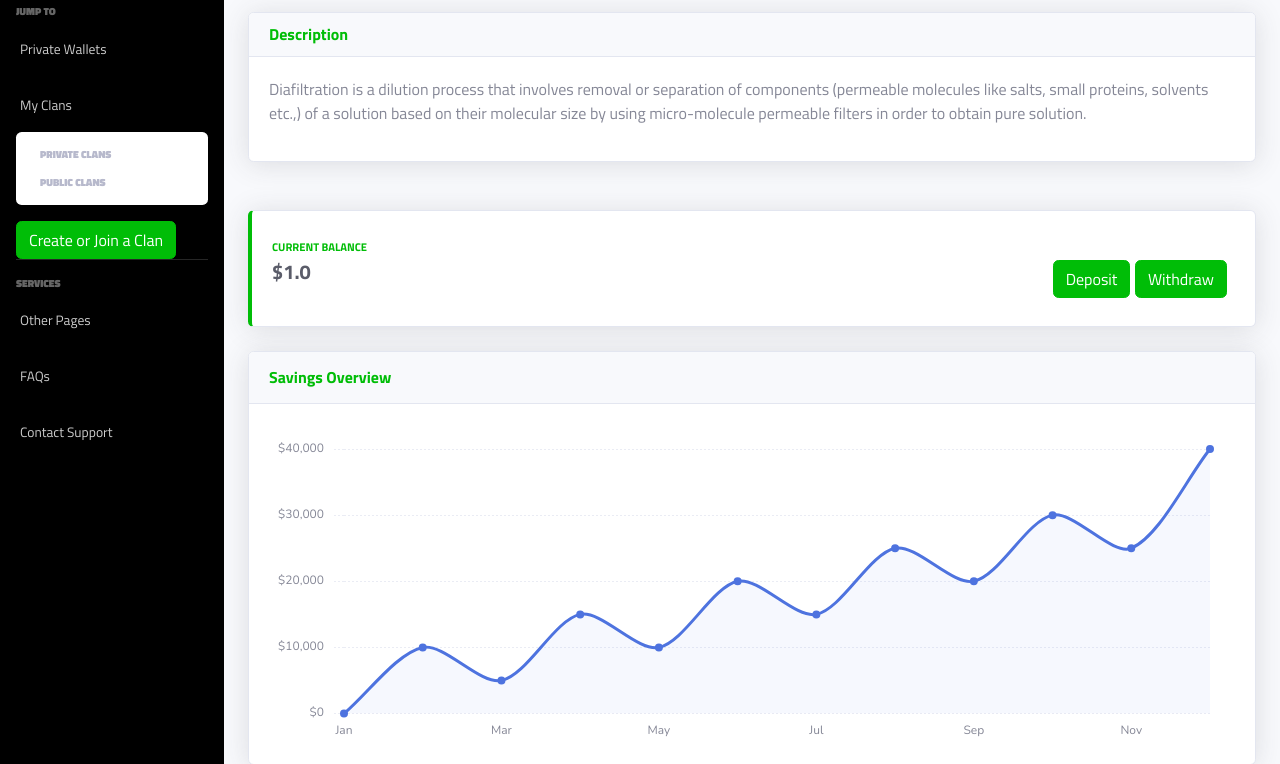
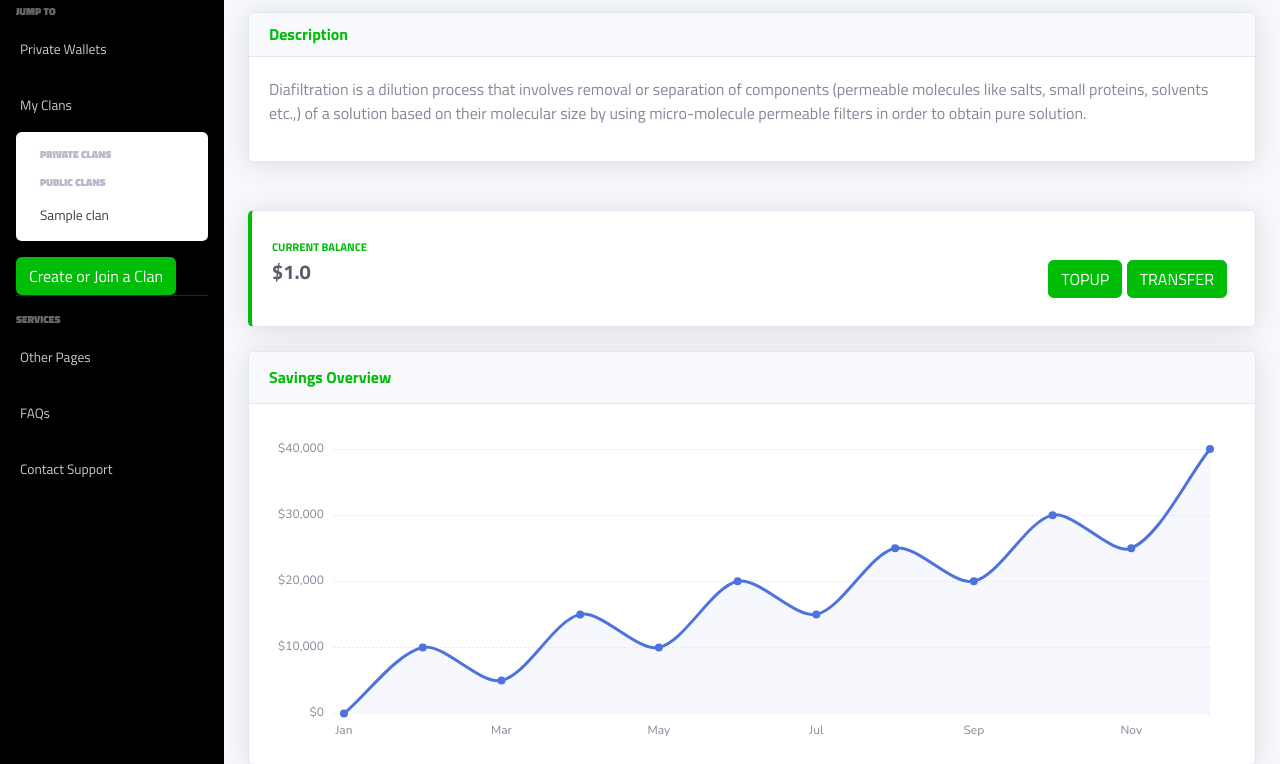
Before and after one commit to gorold/razer-grain, a Django app: a page that uses grain_site/wallet/templates/main/app_base.html in a window 1280 px wide, after a click on "My Clans". Shown: the part 140-904 px from the top of the page. Run offline with Django 3.2, Linux system fonts and the light colour scheme; a user stored in the database is signed in; tables that the repository leaves empty hold one stand-in row (values such as "Sample post"); some libraries are stand-ins or nearby versions.

Commit message:
more updates

```diff
--- a/grain_site/grain_site/urls.py
+++ b/grain_site/grain_site/urls.py
@@ -24,7 +24,7 @@ urlpatterns = [
     path('accounts/', include('django.contrib.auth.urls')),
     path('accounts/register/', views.register, name='register'),
     path('wallet/<slug:wslug>/', views.wallet, name='wallet'),
-    path('clan/<str:clanname>', views.clan, name='clan'),
+    path('clan/<slug:cslug>', views.clan, name='clan'),
     path('under_construction_template', views.under_construction, name='under_construction'),
     path('', views.main, name='home'),
 ] + static(settings.STATIC_URL, document_root=settings.STATIC_ROOT)
--- a/grain_site/wallet/forms.py
+++ b/grain_site/wallet/forms.py
@@ -26,10 +26,19 @@ class NewWalletForm(Form):
     name = forms.CharField(label='Name of new wallet', max_length=200, required=True)
     credit_card_number = forms.CharField(label='Credit Card Number', max_length=16, validators=[numerals], required=True)
 
-class TransactionForm(Form):
-    topup_value = forms.FloatField(min_value=0)
+class TopupForm(Form):
+    value = forms.FloatField(min_value=0)
+
 
     class Meta:
         widgets = {
             'topup_value': forms.NumberInput()
         }
+
+class TransferForm(Form):
+    value = forms.FloatField(min_value=0)
+    to_account = forms.CharField(label='Account', max_length=200, required=True)
+    class Meta:
+        widgets = {
+            'topup_value': forms.NumberInput()
+        }
--- a/grain_site/wallet/templates/main/app_base.html
+++ b/grain_site/wallet/templates/main/app_base.html
@@ -70,14 +70,14 @@
             {% for clan in clans %}
               {% if clan.public %}
               {% else %}
-                <a class="collapse-item" href="#">{{clan.clan_name}}</a>
+                <a class="collapse-item" href="{% url 'clan' cslug=clan.slug %}">{{clan.name}}</a>
               {% endif %}
             {% endfor %}
             <div class="collapse-divider"></div>
             <h6 class="collapse-header">Public Clans</h6>
             {% for clan in clans %}
                 {% if clan.public %}
-                  <a class="collapse-item" href="#">{{clan.clan_name}}</a>
+                  <a class="collapse-item" href="{% url 'clan' cslug=clan.slug %}">{{clan.name}}</a>
                 {% endif %}
             {% endfor %}
             <div class="collapse-divider"></div>
--- a/grain_site/wallet/templates/wallet/wallet_page.html
+++ b/grain_site/wallet/templates/wallet/wallet_page.html
@@ -41,8 +41,8 @@
                       <div class="text-xs font-weight-bold text-success text-uppercase mb-1">CURRENT BALANCE</div>
                       <div class="h5 mb-0 font-weight-bold text-gray-800">${{current_w.value}}
                         <div class=" float-right">
-                        <button class="btn btn-success" type="button" data-toggle="modal" data-target="#depositModalCenter">    Deposit    </button>
-                        <button class="btn btn-success" type="button" data-toggle="modal" data-target="#withdrawModalCenter">    Withdraw    </button>
+                        <button class="btn btn-success" type="button" data-toggle="modal" data-target="#depositModalCenter">    TOPUP    </button>
+                        <button class="btn btn-success" type="button" data-toggle="modal" data-target="#withdrawModalCenter">    TRANSFER    </button>
                         </div>
                       </div>
 
@@ -190,10 +190,17 @@
     <div class="modal-dialog modal-dialog-centered" role="document">
         <div class="modal-content">
             <div class="modal-header">
-                <h5 class="modal-title" id="exampleModalCenterTitle">Deposit into this Wallet</h5>
+                <h5 class="modal-title" id="exampleModalCenterTitle">Topup this Wallet</h5>
                 <button class="close" type="button" data-dismiss="modal" aria-label="Close"><span aria-hidden="true">×</span></button>
             </div>
-            <div class="modal-body">ORIGIN WALLET:()<br>DESTINATION WALLET: ()<br>VALUE: ()</div>
+            <div class="modal-body">
+              <!-- ORIGIN WALLET:()<br>DESTINATION WALLET: ()<br>VALUE: () -->
+              <form method="POST">
+                {% csrf_token %}
+                {{ topup.as_p }}
+                <button name="submit-topup" class="btn btn-success btn-user btn-block" type="submit">Top Up!</button>
+              </form>
+            </div>
             <div class="modal-footer"><button class="btn btn-secondary" type="button" data-dismiss="modal">Close</button><button class="btn btn-success" type="button">Deposit</button></div>
         </div>
     </div>
@@ -204,10 +211,17 @@
     <div class="modal-dialog modal-dialog-centered" role="document">
         <div class="modal-content">
             <div class="modal-header">
-                <h5 class="modal-title" id="exampleModalCenterTitle">Withdraw from this Wallet</h5>
+                <h5 class="modal-title" id="exampleModalCenterTitle">Transfer from this Wallet</h5>
                 <button class="close" type="button" data-dismiss="modal" aria-label="Close"><span aria-hidden="true">×</span></button>
             </div>
-            <div class="modal-body">ORIGIN WALLET:()<br>DESTINATION WALLET: ()<br>VALUE: ()</div>
+            <div class="modal-body">
+              <!-- ORIGIN WALLET:()<br>DESTINATION WALLET: ()<br>VALUE: () -->
+              <form method="POST">
+                {% csrf_token %}
+                {{ transfer.as_p }}
+                <button name="submit-transfer" class="btn btn-success btn-user btn-block" type="submit">Transfer!</button>
+              </form>
+            </div>
             <div class="modal-footer"><button class="btn btn-secondary" type="button" data-dismiss="modal">Close</button><button class="btn btn-success" type="button">Withdraw</button></div>
         </div>
     </div>
--- a/grain_site/wallet/views.py
+++ b/grain_site/wallet/views.py
@@ -7,9 +7,9 @@ from django.contrib.auth.decorators import login_required
 from django.utils.translation import gettext as _
 from django.template.defaultfilters import slugify
 
-from .forms import SignUpForm
+from .forms import SignUpForm, TopupForm, TransferForm
 
-from .models import Profile, IndividualWallet, Clan
+from .models import Profile, IndividualWallet, Clan, ClanWallet
 
 @login_required
 def main(request):
@@ -59,10 +59,32 @@ def register(request):
 def wallet(request, wslug):
     individual_wallets = IndividualWallet.objects.filter(user=request.user)
     current_wallet = IndividualWallet.objects.get(user=request.user, slug=wslug)
+    if request.method == "POST":
+        if 'submit-topup' in request.POST:
+            topup = TopupForm(request.POST)
+            transfer = TransferForm
+            if topup.is_valid():
+                current_wallet.value += topup.cleaned_data.get('value')
+                current_wallet.save()
+            else:
+                pass
+        elif 'submit-transfer' in request.POST:
+            topup = TopupForm
+            transfer = TransferForm(request.POST)
+            if transfer.is_valid():
+                pass
+            else:
+                pass
+    else:
+        topup = TopupForm
+        transfer = TransferForm
     return HttpResponse(render(request, 'wallet/wallet_page.html', context={
         'user': request.user,
         'wallets': individual_wallets,
+        'clans': request.user.clan_set.all(),
         'current_w': current_wallet,
+        'topup': topup,
+        'transfer': transfer,
     }))
 
 @login_required
@@ -70,8 +92,17 @@ def topup(request):
     pass
 
 @login_required
-def clan(request):
-    return HttpResponse(render(request, 'wallet/clan_page.html'))
+def clan(request, cslug):
+    individual_wallets = IndividualWallet.objects.filter(user=request.user)
+    current_clan = request.user.clan_set.all().filter(slug=cslug).first()
+    clan_wallets = ClanWallet.objects.filter(clan=current_clan)
+    return HttpResponse(render(request, 'wallet/clan_page.html', context={
+        'user': request.user,
+        'wallets': individual_wallets,
+        'clans': request.user.clan_set.all(),
+        'current_clan': current_clan,
+        'clan_wallets': clan_wallets,
+    }))
 
 @login_required
 def under_construction(request):
```
Also changed, not shown: grain_site/wallet/templates/wallet/clan_page.html (+49 -100 lines).
